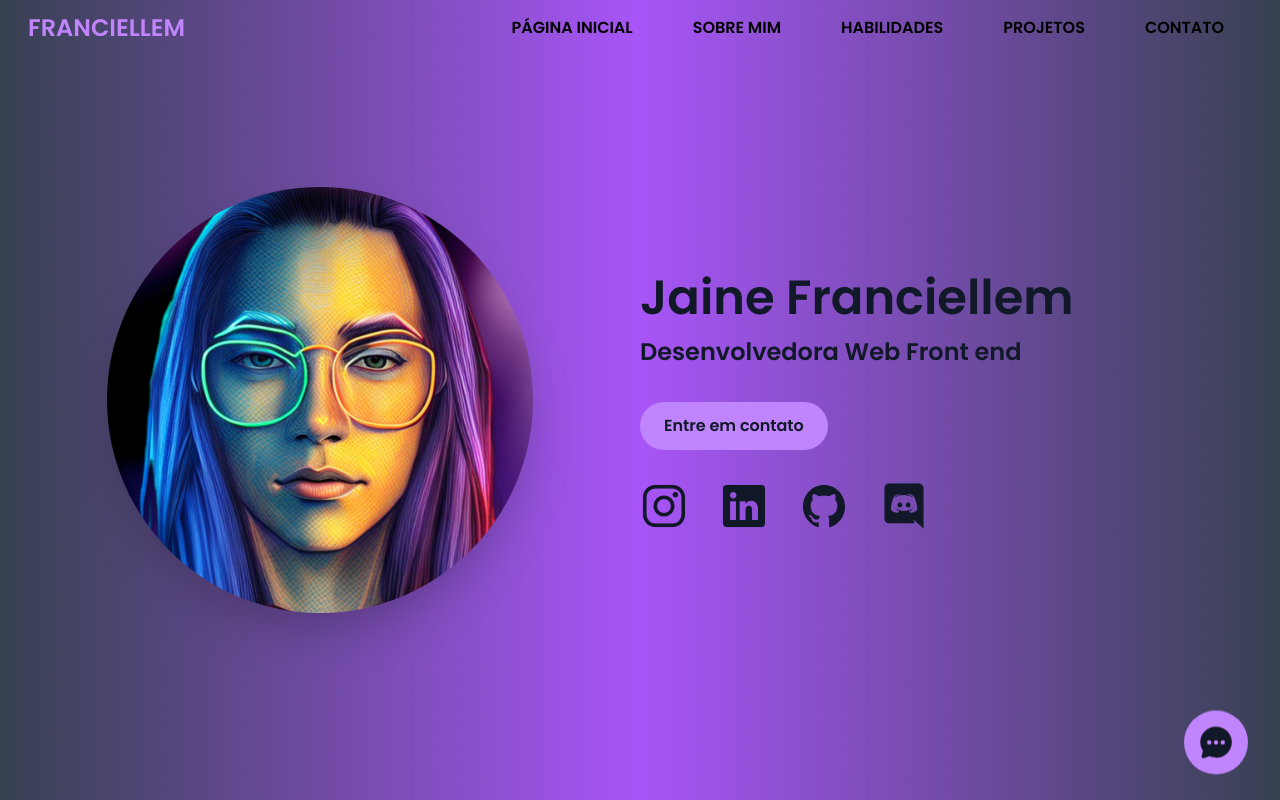
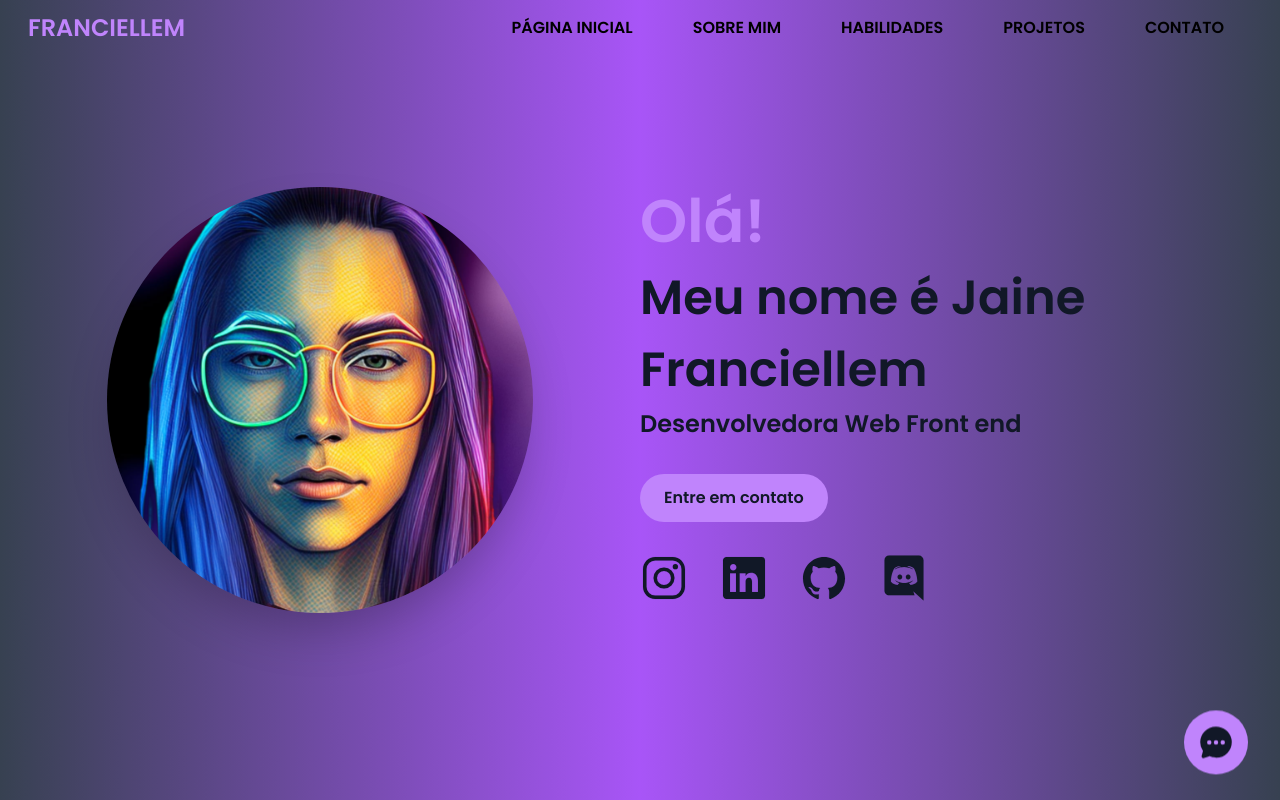
Before and after one commit to Jainefranciellem/Meu-Portfolio, a React (Vite) app: page / in a window 1280 px wide. Shown: the top 800 px of the page. Built offline with nearby package versions, Linux system fonts and the light colour scheme.

Commit message:
alterei o hero

```diff
--- a/src/components/Hero.jsx
+++ b/src/components/Hero.jsx
@@ -24,19 +24,10 @@ const Hero = () => {
        <div className="md:text-left text-center">
         <h1 className="md:text-5xl text-2xl md:leading-normal leading-10 text-gray-900 font-bold">
             <span className="text-purple-400 md:text-6xl text-5xl">
-            {/* <Typical
-            loop={Infinity}
-            steps={[
-              `Ola, eu sou`,
-              1000,
-              "Hello, I am",
-              1000,
-              "Hola yo soy",
-              1000,
-            ]}
-          /> */}
+           Olá!
+           <br />
           </span>
-            Jaine Franciellem
+            Meu nome é Jaine Franciellem
           </h1>
           <h4 className="md:text-2xl text-lg md:leading-normal  leading-5mt-4 font-bold text-gray-900">Desenvolvedora Web Front end</h4>
           <a href="#contact"><button className="btn-primary hover:scale-105 mt-8">Entre em contato</button></a>
```
